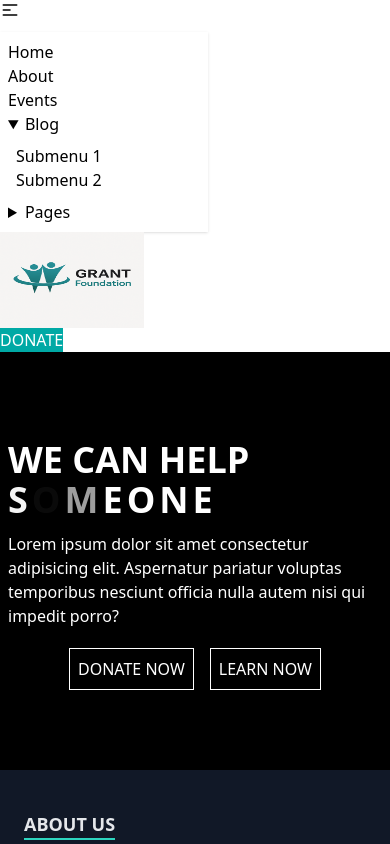
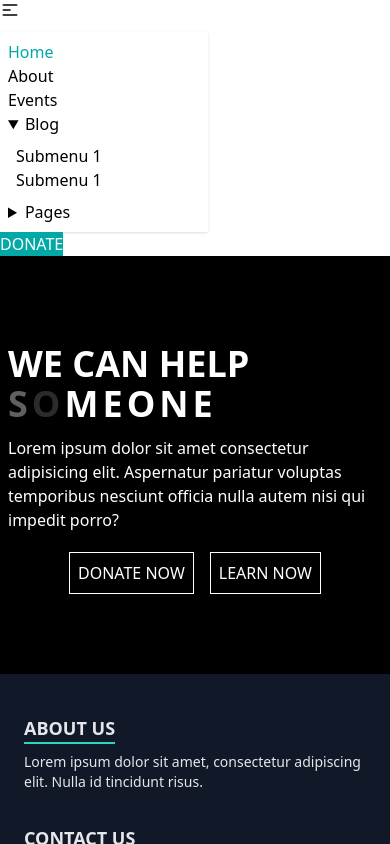
Before and after one commit to tajmirahman/GreenShine---Charity, a React (Vite) app in the folder my-project/: page / in a window 390 px wide. Both pictures are taken after a click on the heading "Blog". Shown: the top 844 px of the page. Built offline with nearby package versions, Linux system fonts and the light colour scheme.

Commit message:
header section perfectly done

```diff
--- a/my-project/src/Components/MainLayout/Header/Header.jsx
+++ b/my-project/src/Components/MainLayout/Header/Header.jsx
@@ -24,30 +24,35 @@ const Header = () => {
                     <ul
                         tabIndex={0}
                         className="menu menu-sm dropdown-content bg-base-100 rounded-box z-[1] mt-3 w-52 p-2 shadow">
-                        <li><a>Home</a></li>
-                        <li><a>About</a></li>
-                        <li><a>Events</a></li>
+                         <NavLink to={'/'}><li><a>Home</a></li></NavLink>
+                    <NavLink to={'/about'}><li><a>About</a></li></NavLink>
+                    <NavLink to={'/event'}><li><a>Events</a></li></NavLink>
+
                         <li>
                             <details>
                                 <summary>Blog</summary>
                                 <ul className="p-2">
-                                    <li><a>Submenu 1</a></li>
-                                    <li><a>Submenu 2</a></li>
+                                    <NavLink to={'/blog/submenu1'}><li><a>Submenu 1</a></li></NavLink>
+                                    <NavLink to={'/blog/submenu2'}><li><a>Submenu 1</a></li></NavLink>
+
                                 </ul>
                             </details>
                         </li>
+
+
                         <li>
                             <details>
                                 <summary>Pages</summary>
                                 <ul className="p-2">
-                                    <li><a>Submenu 1</a></li>
-                                    <li><a>Submenu 2</a></li>
+                                    <NavLink to={'/page/submenu1'}><li><a>Submenu 1</a></li></NavLink>
+                                     <NavLink to={'/page/submenu2'}><li><a>Submenu 2</a></li></NavLink>
+
                                 </ul>
                             </details>
                         </li>
                     </ul>
                 </div>
-                <Link to={'/'} className=" text-xl">
+                <Link to={'/'} className=" text-xl hidden md:block">
                     <img className='w-36 h-24 bg-white' src={charityLogo} alt="" />
                 </Link>
             </div>
```
